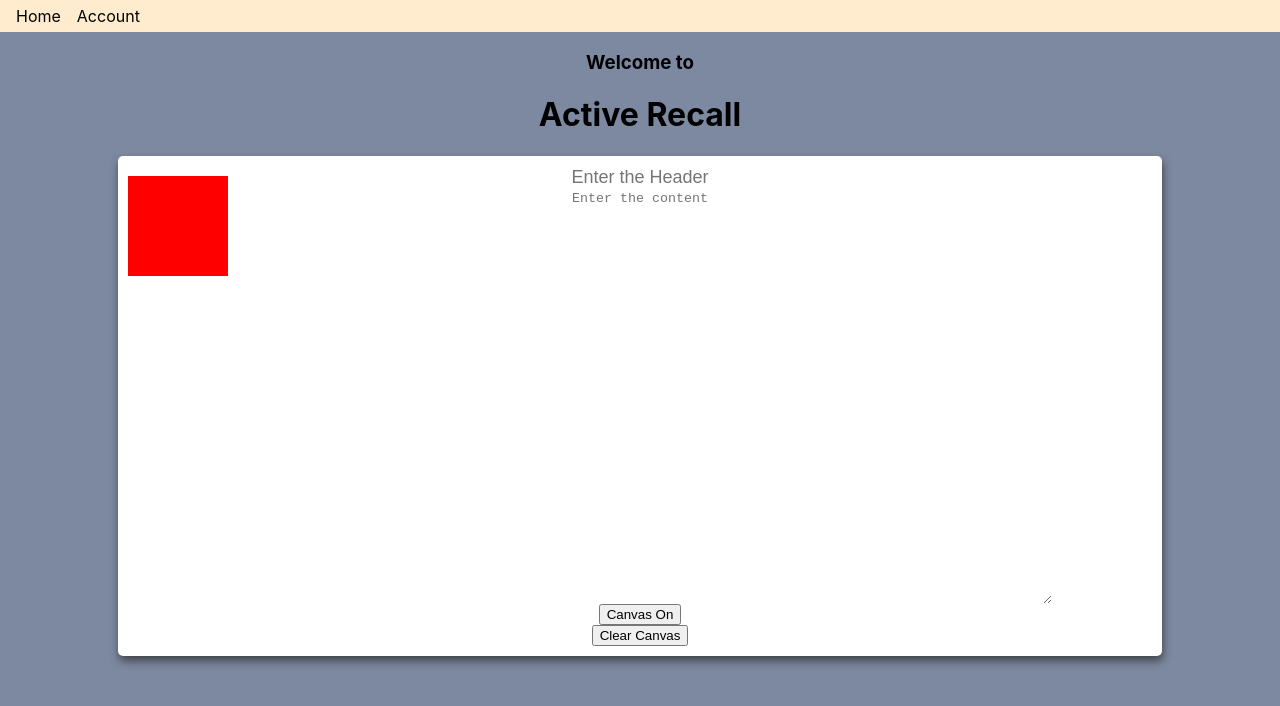
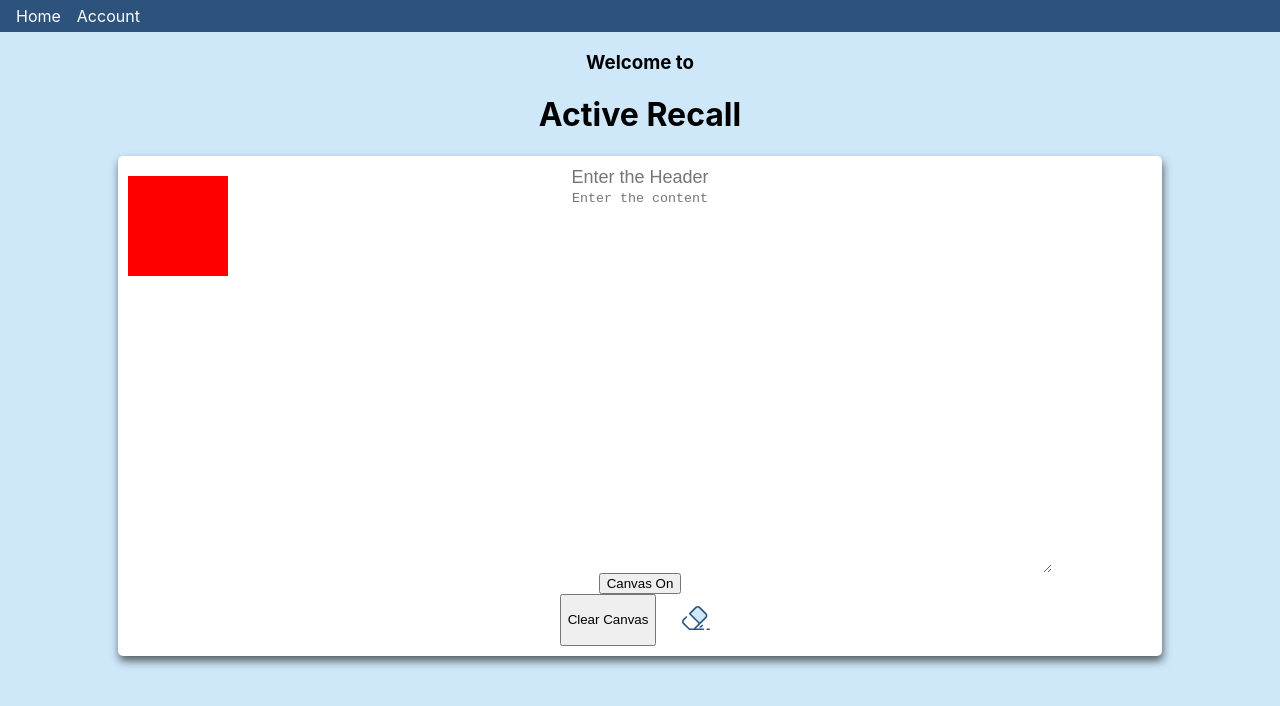
Before and after one commit to ajai1/ActiveRecall, a React (Create React App) app in the folder active_recall/: page / in a window 1280 px wide. Both pictures are taken after a click on the button "Canvas Off". Shown: the top 706 px of the page. Built offline with nearby package versions, Linux system fonts and the light colour scheme.

Commit message:
erase functionality

```diff
--- a/active_recall/src/components/Flashcard/Canvas.js
+++ b/active_recall/src/components/Flashcard/Canvas.js
@@ -2,48 +2,91 @@ import React, { useEffect, useRef, useState } from "react";
 
 import "../../styles/flashcard/flashcard.css";
 
-export const Canvas = (props) => {
+export const Canvas = ({
+  canvasMode,
+  clearCanvas,
+  setClearCanvas,
+  eraserSelected,
+  setEraserSelected,
+}) => {
   const canvasRef = useRef(null);
-  const isDrawing = useRef(false);
+  const [color, setColor] = useState("black");
+  const [lineSize, setLineSize] = useState(1);
   const [lastX, setLastX] = useState(0);
   const [lastY, setLastY] = useState(0);
 
+  //UseEffects ########################################################################################################
+
+  //Start-Up
+  useEffect(() => {
+    resizeCanvas();
+    window.addEventListener("resize", resizeCanvas);
+    return () => window.removeEventListener("resize", resizeCanvas);
+  }, []);
+
+  //Clear Canvas
   useEffect(() => {
     console.log("Clearing Canvas");
-    if (props.clearCanvas) {
+    if (clearCanvas) {
       const canvas = canvasRef.current;
       const ctx = canvas.getContext("2d");
       ctx.clearRect(0, 0, canvas.width, canvas.height);
-      props.setClearCanvas(false);
+      setClearCanvas(false);
       saveCanvasData();
     }
-  }, [props.clearCanvas]);
+  }, [clearCanvas]);
 
+  //EraserMode
   useEffect(() => {
+    if (eraserSelected == true) {
+      setColor("white");
+      setLineSize(30);
+    } else {
+      setColor("black");
+      setLineSize(1);
+    }
+  }, [eraserSelected]);
+
+  // Util Functions ###################################################################################################
+
+  const erase = (x, y) => {
+    const canvas = canvasRef.current;
+    const ctx = canvas.getContext("2d");
+    ctx.clearRect(x - 30 / 2, y - 30 / 2, 30, 30);
+  };
+
+  const saveCanvasData = () => {
+    const canvas = canvasRef.current;
+    const dataURL = canvas.toDataURL();
+    localStorage.setItem("canvasData", dataURL);
+  };
+
+  const resizeCanvas = () => {
     const canvas = canvasRef.current;
     if (canvas) {
+      const ctx = canvas.getContext("2d");
       canvas.width = canvas.clientWidth;
       canvas.height = canvas.clientHeight;
-    }
-    const ctx = canvas.getContext("2d");
-    const savedCanvasData = localStorage.getItem('canvasData');
-    if(savedCanvasData){
+      // load from local storage canvasData
+      const savedCanvasData = localStorage.getItem("canvasData");
+      if (savedCanvasData) {
         const img = new Image();
         img.src = savedCanvasData;
         img.onload = () => {
           ctx.clearRect(0, 0, canvas.width, canvas.height);
-            ctx.drawImage(img, 0 , 0);
-        }
-    }else{
-
+          ctx.drawImage(img, 0, 0);
+        };
+      } else {
         ctx.fillStyle = "red";
         ctx.fillRect(10, 10, 100, 100);
       }
-  }, []);
+    }
+  };
 
+  //Event Handlers ################################################################################################
 
   const handleTouchStart = (e) => {
-    if (props.canvasMode == false) return;
+    if (canvasMode == false) return;
     const touch = e.touches[0];
     const canvas = canvasRef.current;
     const ctx = canvas.getContext("2d");
@@ -53,37 +96,32 @@ export const Canvas = (props) => {
   };
 
   const handleTouchMove = (e) => {
-    // e.preventDefault();
-    if (props.canvasMode == false) return;
-
+    if (canvasMode == false) return;
     const touch = e.touches[0];
     const canvas = canvasRef.current;
     const ctx = canvas.getContext("2d");
     const rect = canvas.getBoundingClientRect();
     const currentX = touch.clientX - rect.left;
     const currentY = touch.clientY - rect.top;
+    if (eraserSelected) {
+      erase(currentX, currentY);
+    } else {
       ctx.beginPath();
-    ctx.strokeStyle = "black";
-    ctx.lineWidth = 2;
+      ctx.strokeStyle = color;
+      ctx.lineWidth = lineSize;
       ctx.moveTo(lastX, lastY);
       ctx.lineTo(currentX, currentY);
       ctx.stroke();
+    }
     setLastX(currentX);
     setLastY(currentY);
   };
 
-  const handleTouchEnd = ()=>{
+  const handleTouchEnd = () => {
     const canvas = canvasRef.current;
     const ctx = canvas.getContext("2d");
     saveCanvasData();
-  }
-
-  const saveCanvasData = () => {
-    const canvas = canvasRef.current;
-    const dataURL = canvas.toDataURL();
-    localStorage.setItem('canvasData', dataURL);
   };
-
 
   return (
     <div className="canvas_container">
--- a/active_recall/src/components/Flashcard/CanvasControls.js
+++ b/active_recall/src/components/Flashcard/CanvasControls.js
@@ -0,0 +1,27 @@
+import React, { useEffect, useState } from "react";
+
+import "../../styles/flashcard/controls.css"
+import EraserSvg from "../../static/icons/eraser.svg"
+
+export const CanvasControls = ({setClearCanvas, setEraserSelected, eraserSelected}) => {
+    const [IconContainerStyles, setIconContainerStyles] = useState(["icon_container"]);
+
+    useEffect(()=>{
+        if(eraserSelected){
+            setIconContainerStyles((prev) => [...prev, "icon_container_selected"]);
+        }else{
+            setIconContainerStyles((prev) => ["icon_container"]);
+        }
+    },[eraserSelected])
+
+    return (
+        <div className="canvas_controls_container">
+            <button onClick={() => setClearCanvas((prev) => !prev)}>
+                Clear Canvas
+            </button>
+            <span className={IconContainerStyles.join(" ")} onClick={() => setEraserSelected((prev) => !prev)}>
+                <img className="icon" src={EraserSvg}/>
+            </span>
+        </div>
+    )
+}
--- a/active_recall/src/components/Flashcard/Card.js
+++ b/active_recall/src/components/Flashcard/Card.js
@@ -2,10 +2,13 @@ import React, { useState } from "react";
 
 import "../../styles/flashcard/flashcard.css";
 import { Canvas } from "./Canvas";
+import { CanvasControls } from "./CanvasControls";
+import { TextControls } from "./TextControls";
 
 export const Card = () => {
   const [canvasMode, setCanvasMode] = useState(false);
   const [clearCanvas, setClearCanvas] = useState(false);
+  const [eraserSelected, setEraserSelected] = useState(false);
   const [textAlign, setTextAlign] = useState("center");
 
   const handleTextAlign = () => {
@@ -23,7 +26,7 @@ export const Card = () => {
   return (
     <div className="flashcard_container">
       <input
-        style={{ textAlign: "center" }}
+        style={{ textAlign: "center", zIndex: canvasMode ? 0 : 1}}
         className="flashcard_header"
         type="text"
         placeholder="Enter the Header"
@@ -38,16 +41,16 @@ export const Card = () => {
         canvasMode={canvasMode}
         clearCanvas={clearCanvas}
         setClearCanvas={setClearCanvas}
+        eraserSelected={eraserSelected}
+        setEraserSelected={setEraserSelected}
       ></Canvas>
       <button onClick={() => setCanvasMode((prev) => !prev)}>
         {canvasMode ? "Canvas On" : "Canvas Off"}
       </button>
       {canvasMode ? (
-        <button onClick={() => setClearCanvas((prev) => !prev)}>
-          Clear Canvas
-        </button>
+        <CanvasControls setClearCanvas={setClearCanvas} setEraserSelected={setEraserSelected} eraserSelected={eraserSelected}/>
       ) : (
-        <button onClick={() => handleTextAlign()}>Aligned {textAlign}</button>
+       <TextControls handleTextAlign= {handleTextAlign} textAlign={textAlign}/>
       )}
     </div>
   );
--- a/active_recall/src/components/Flashcard/TextControls.js
+++ b/active_recall/src/components/Flashcard/TextControls.js
@@ -0,0 +1,9 @@
+import React from "react";
+
+export const TextControls = ({handleTextAlign, textAlign}) => {
+    return (
+        <div>
+             <button onClick={() => handleTextAlign()}>Aligned {textAlign}</button>
+        </div>
+    )
+}
--- a/active_recall/src/index.css
+++ b/active_recall/src/index.css
@@ -5,7 +5,7 @@ body {
     sans-serif;
   -webkit-font-smoothing: antialiased;
   -moz-osx-font-smoothing: grayscale;
-  background-color: #7d89a0;
+  background-color: #CEE8FA;
 }
 
 code {
--- a/active_recall/src/styles/Navbar.css
+++ b/active_recall/src/styles/Navbar.css
@@ -1,8 +1,9 @@
 .navbar {
     display: flex;
-    background-color: blanchedalmond;
+    background-color: #2D527C;
     align-items: center;
     height: 2em;
+    color: white;
 }
 
 .nav_items{
--- /dev/null
+++ b/active_recall/src/styles/flashcard/controls.css
@@ -0,0 +1,21 @@
+.canvas_controls_container{
+    display: flex;
+}
+
+.icon_container {
+    margin-left: 1em;
+    padding: 10px;
+    border-radius: 50%;
+}
+
+.icon_container:hover{
+    background-color: darkgray;
+}
+
+.icon_container_selected{
+    background-color: blanchedalmond;
+}
+
+.icon{
+    width: 1.75em;
+}
```
Also changed, not shown: active_recall/src/static/icons/eraser.svg (added). Lines whose indentation alone changed are shown as unchanged.
